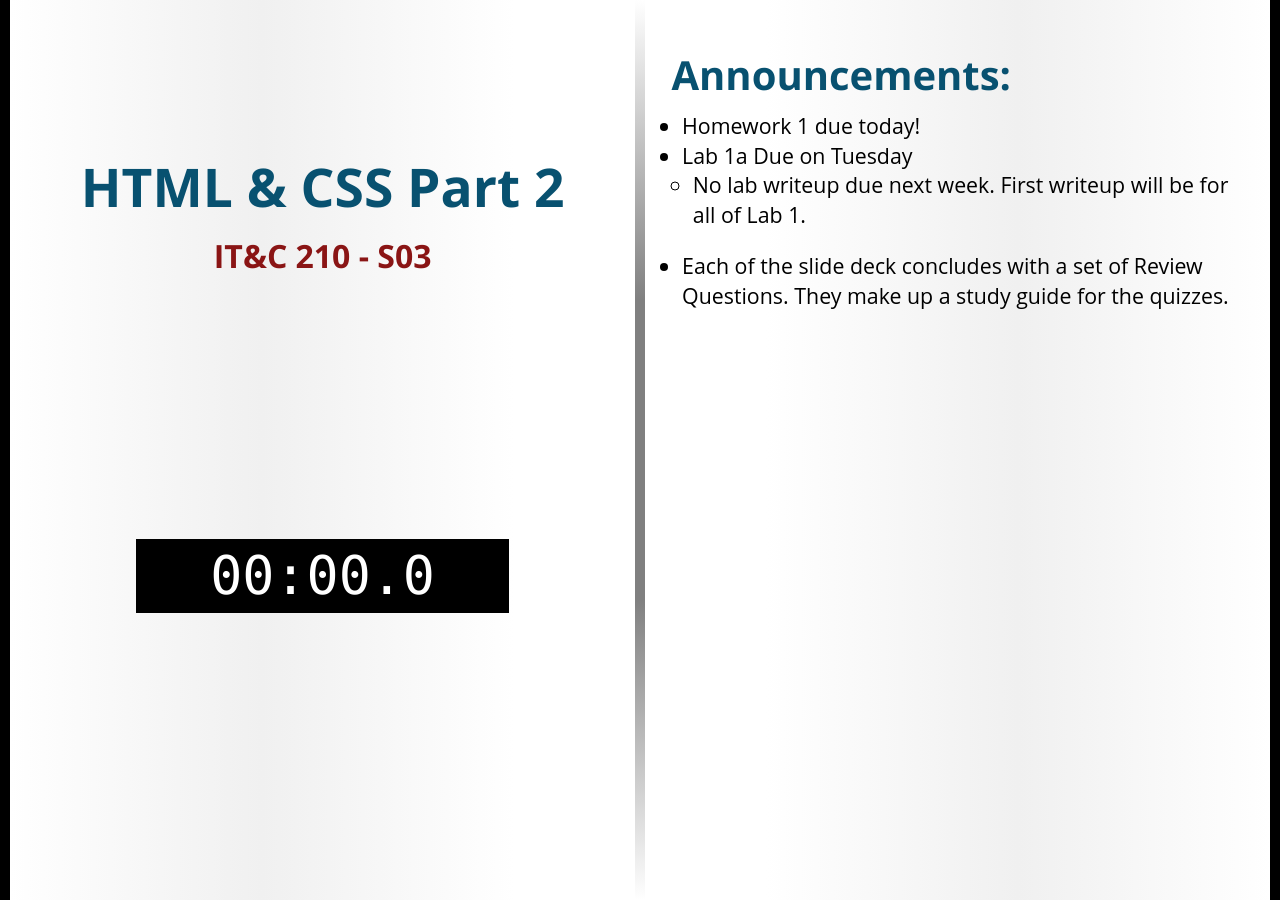
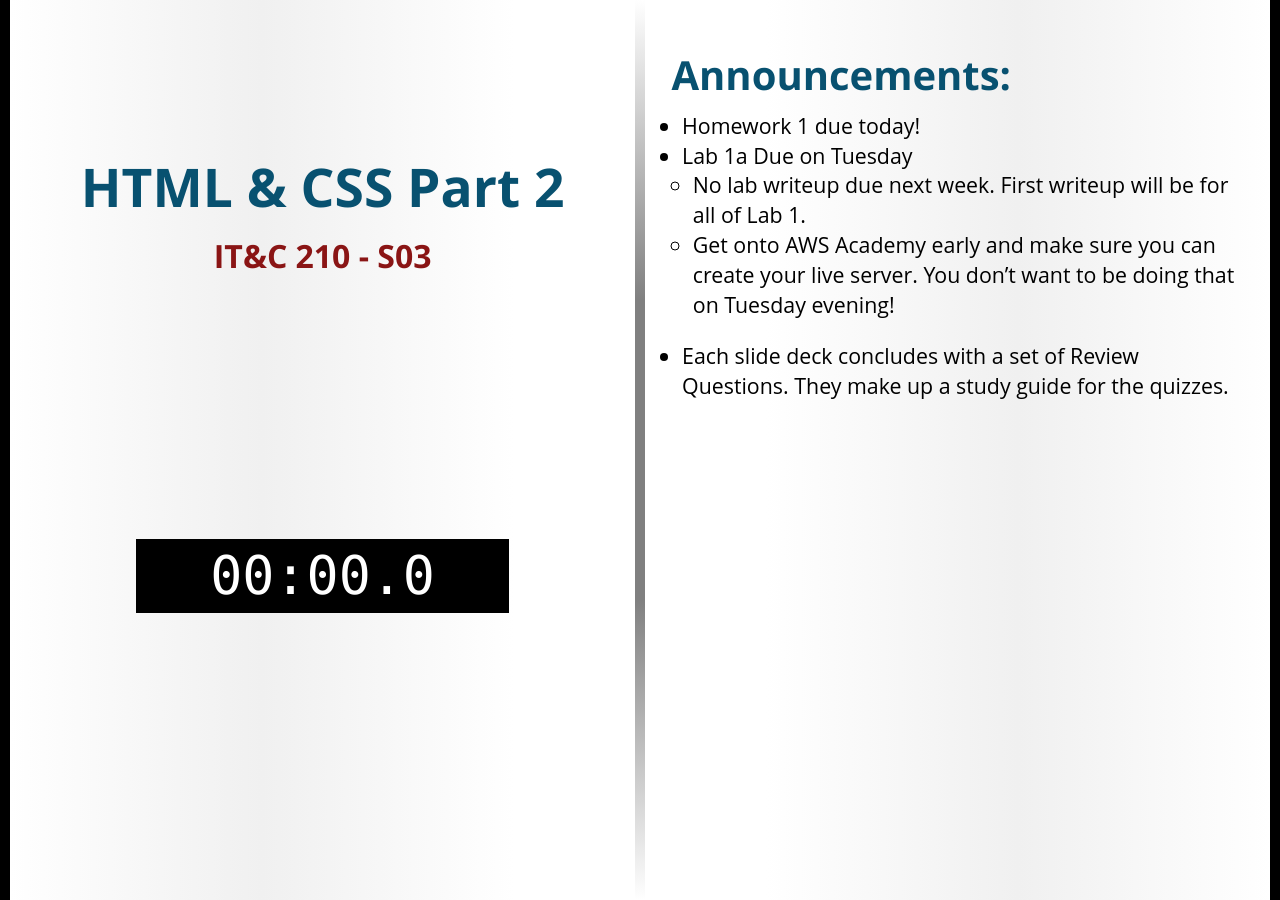
Before and after one commit to BYU-ITC-210/BYU-ITC-210.github.io, a Jekyll site: the page built from _welcome/S03.md, in a window 1280 px wide. Built offline with Jekyll 4.4.1, drawn with Linux system fonts in a browser that asks for light colours; some web fonts are replaced.

Commit message:
Welcome S3

```diff
--- a/_welcome/S03.md
+++ b/_welcome/S03.md
@@ -5,4 +5,5 @@ session: S03
 * Homework 1 due today!
 * Lab 1a Due on Tuesday
     * No lab writeup due next week. First writeup will be for all of Lab 1.
-* Each of the slide deck concludes with a set of Review Questions. They make up a study guide for the quizzes.
+    * Get onto AWS Academy early and make sure you can create your live server. You don't want to be doing that on Tuesday evening!
+* Each slide deck concludes with a set of Review Questions. They make up a study guide for the quizzes.
```
